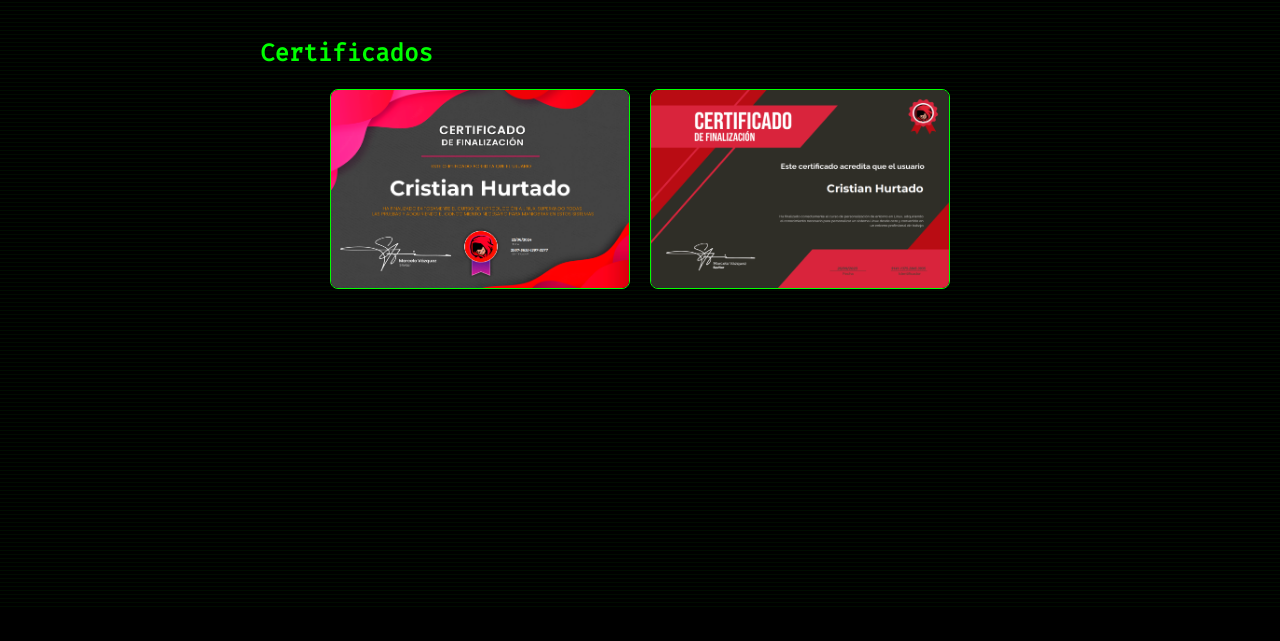
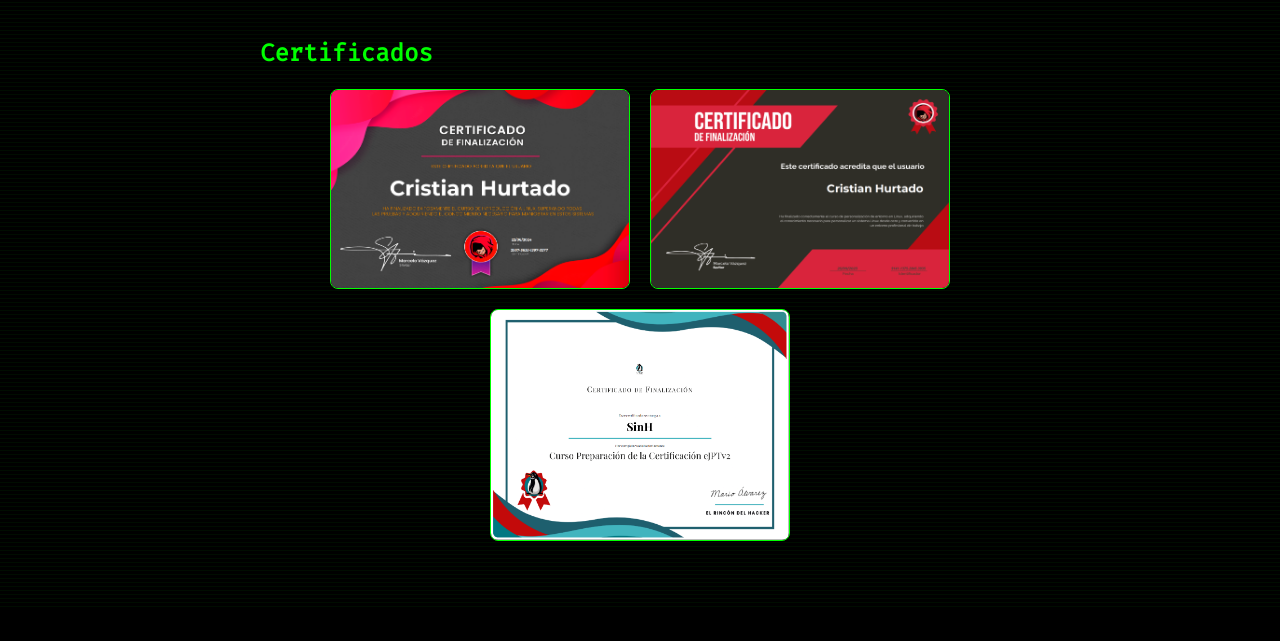
Before and after one commit to Evil-Noctulo/whoami, a plain HTML site: page Certificates/certificates.html in a window 1280 px wide. Shown: the part 190-831 px from the top of the page. Before the commit the page ends 800 px from the top, so only its background shows below. Drawn offline with Linux system fonts and the light colour scheme.

Commit message:
Update certificates.html

```diff
--- a/Certificates/certificates.html
+++ b/Certificates/certificates.html
@@ -184,6 +184,8 @@
 
                 <img src="../images/Certificado de Personalizacio nde entorno Linux.png" alt="Certificado Personalización de Entorno Linux" class="project-img" onclick="openModal(this)">
 
+                <img src="../images/Certificado Preparacion EJPT.png" alt="Certificado Personalización de Entorno Linux" class="project-img" onclick="openModal(this)">
+
                 </div>
         </section>
 
@@ -213,4 +215,5 @@
         }
     </script>
 </body>
+
 </html>
```
